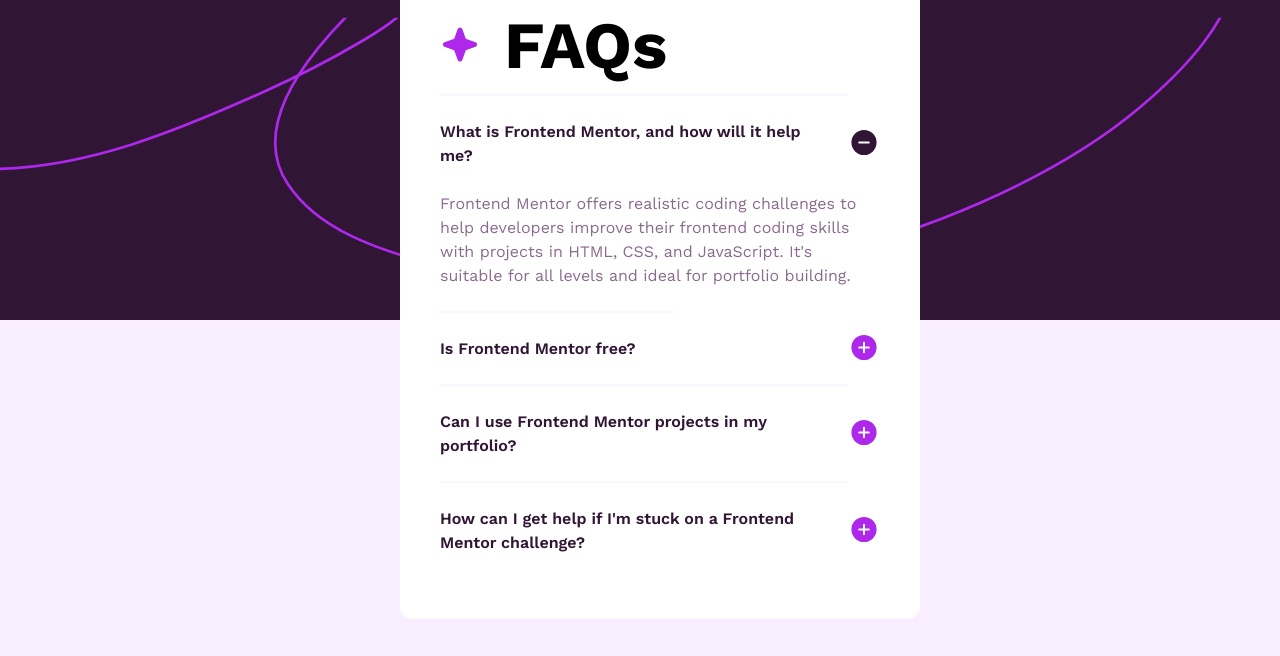
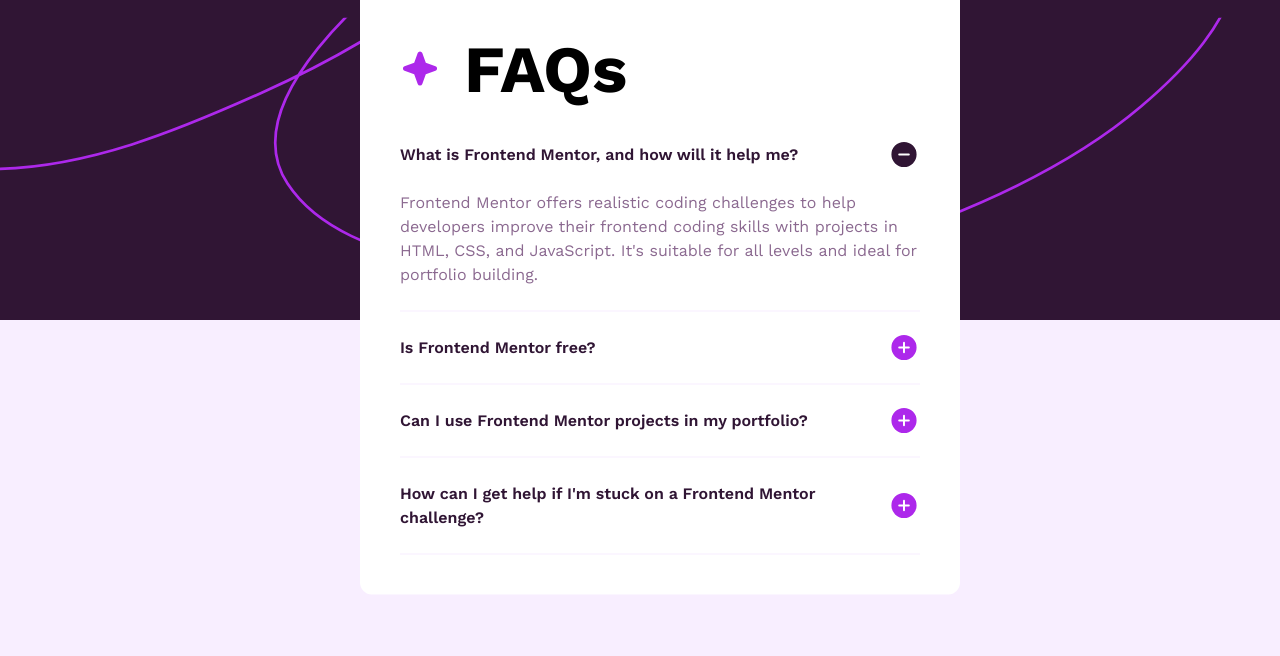
Before and after one commit to caner404/faq-accordion, a React (Vite) app: page / in a window 1280 px wide. Shown: the top 656 px of the page. Built offline with nearby package versions, Linux system fonts and the light colour scheme.

Commit message:
small fix

```diff
--- a/src/FAQAccordion.tsx
+++ b/src/FAQAccordion.tsx
@@ -30,7 +30,7 @@
   ];
 
   return (
-    <div className='flex flex-col justify-center rounded-xl m-5 p-10  bg-white z-50 absolute top-[18%] mt sm:top-1/3 sm:left-1/2 sm:-translate-x-1/2 sm:-translate-y-1/2 sm:w-[520px]'>
+    <div className='flex flex-col justify-center rounded-xl m-5 p-10  bg-white z-50 absolute top-[18%] mt sm:top-1/3 sm:left-1/2 sm:-translate-x-1/2 sm:-translate-y-1/2 sm:w-[600px]'>
       <header className='flex items-center gap-6'>
         <IconStar />
         <h1 className='text-[66px] sm:text[3.5rem] font-bold'>FAQs</h1>
--- a/src/accordion/Accordion.tsx
+++ b/src/accordion/Accordion.tsx
@@ -29,24 +29,28 @@
 }
 
 function AccordionItem(props: PropsWithChildren<AccordionItemProps>) {
-  return <AccordionItemContext.Provider value={{ value: props.value }}>{props.children}</AccordionItemContext.Provider>;
+  return (
+    <AccordionItemContext.Provider value={{ value: props.value }}>
+      {<section className='border-b border-light-pink'>{props.children}</section>}
+    </AccordionItemContext.Provider>
+  );
 }
 
 function AccordionTrigger({ children }: PropsWithChildren) {
   const { openItem, toggle } = useAccordionContext();
   const { value } = useAccordionItemContext();
   return (
-    <section
-      className='flex justify-between items-center'
-      onClick={() => toggle(value)}
-    >
-      <details className='flex items-center justify-between gap-10 border-t border-light-pink py-6 hover:cursor-pointer'>
+    <div className='flex justify-between items-center'>
+      <details
+        className='flex items-center justify-between py-6 hover:cursor-pointer'
+        onClick={() => toggle(value)}
+      >
         <summary className='font-semibold text-dark-purple hover:text-custom-pink text-base list-none '>
           {children}
         </summary>
       </details>
       {openItem === value ? <IconMinus /> : <IconPlus />}
-    </section>
+    </div>
   );
 }
 
```
